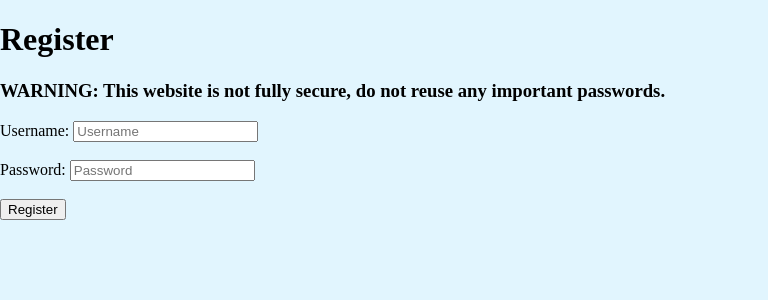
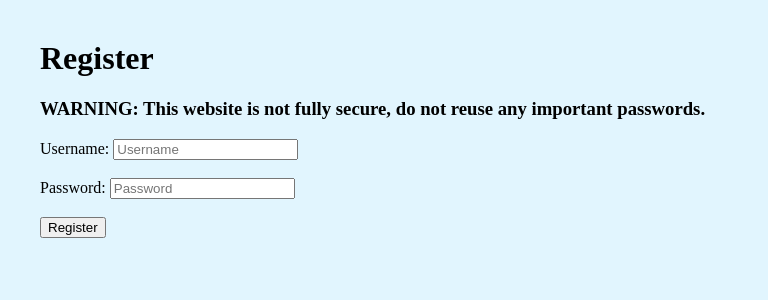
Before and after one commit to BrianZhang1/Reaction-Timer, a Flask app: page /register in a window 1280 px wide. Shown: the part 63-363 px from the top of the page, without its empty margins (0-768 px from the left). Run offline with Flask 2, Linux system fonts and the light colour scheme.

Commit message:
added content wrapper div to all html files

```diff
--- a/templates/login.html
+++ b/templates/login.html
@@ -29,6 +29,7 @@
             </form>
         </div>
     </div>
+    <div class="content">
         <h1>Login</h1>
         {% if failed %}
         <p style="color: red">Incorrect Username or Password</p>
@@ -47,5 +48,6 @@
                 <input type="submit" value="Register Instead">
             </form>
         </div>
+    </div>
 </body>
 </html>
--- a/templates/register.html
+++ b/templates/register.html
@@ -29,6 +29,7 @@
             </form>
         </div>
     </div>
+    <div class="content">
         <h1>Register</h1>
         <h3>WARNING: This website is not fully secure, do not reuse any important passwords.</h3>
         {% if usernameTaken %}
@@ -47,6 +48,6 @@
                 <input type="submit" value="Register">
             </form>
         </div>
-    <div>
+    </div>
 </body>
 </html>
--- a/templates/view.html
+++ b/templates/view.html
@@ -37,6 +37,7 @@
                 {% endif %}
             </div>
         </div>
+        <div class="content">
             <h1>Data</h1>
             <table>
                 <thead>
@@ -71,5 +72,6 @@
                     {% endfor %}
                 </tbody>
             </table>
+        </div>
     </body>
 </html>
```
Lines whose indentation alone changed are shown as unchanged.
